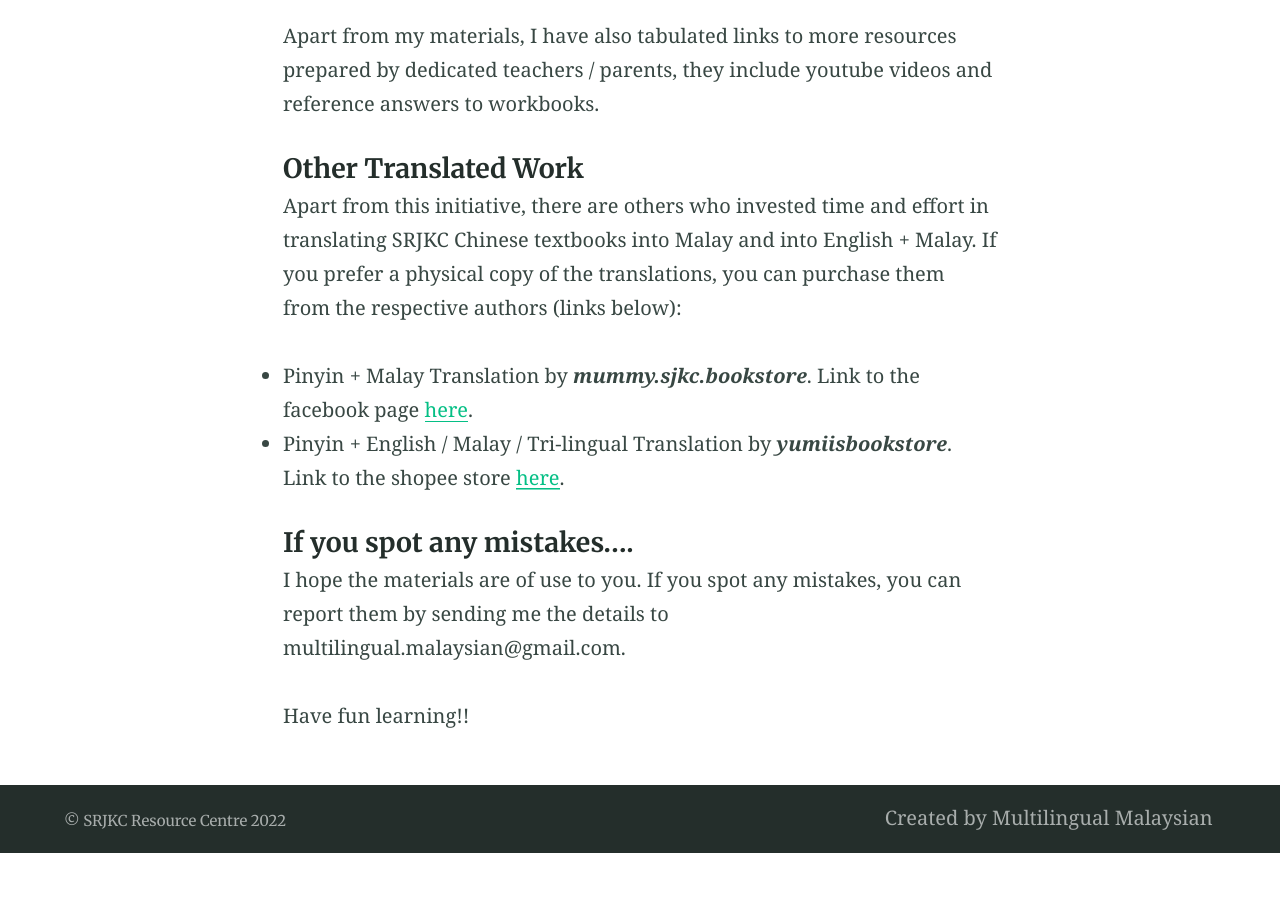
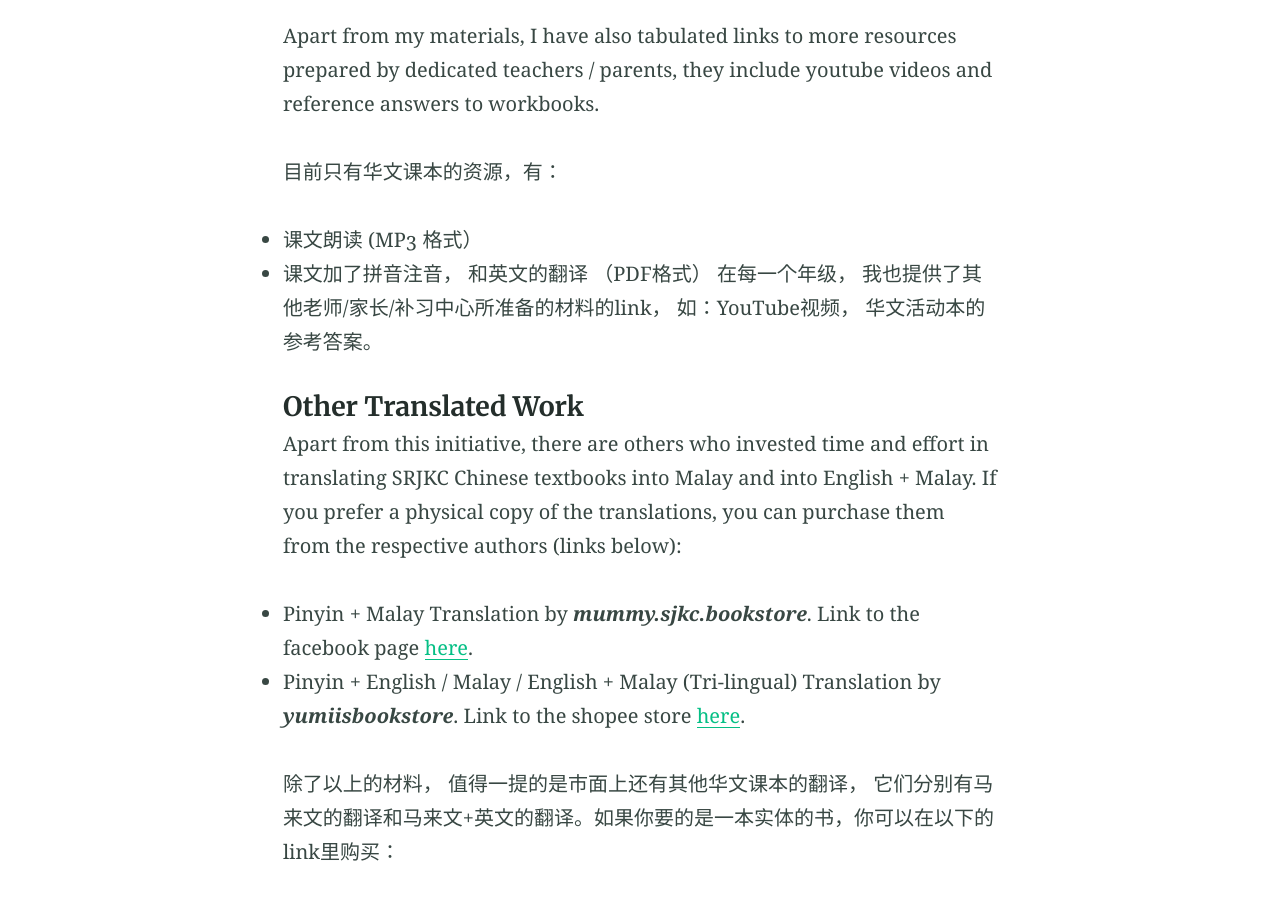
Before and after one commit to multilingual-malaysian/SRJKC_resources, a Jekyll site: the page built from index.md, in a window 1280 px wide and 900 px high, scrolled down 1792 px. Built offline with Jekyll 4.4.1, drawn with Linux system fonts in a browser that asks for light colours; before the commit the page ends 2645 px from its top, so only the background shows below that; some of the changed text lies outside the part shown.

Commit message:
Update index.md

```diff
--- a/index.md
+++ b/index.md
@@ -30,14 +30,23 @@
 
 Apart from my materials, I have also tabulated links to more resources prepared by dedicated teachers / parents, they include youtube videos and reference answers to workbooks.
 
-
+目前只有华文课本的资源，有：
+- 课文朗读 (MP3 格式）
+- 课文加了拼音注音， 和英文的翻译 （PDF格式）
+在每一个年级， 我也提供了其他老师/家长/补习中心所准备的材料的link， 如：YouTube视频， 华文活动本的参考答案。
 
 #### Other Translated Work
 Apart from this initiative, there are others who invested time and effort in translating SRJKC Chinese textbooks into Malay and into English + Malay. If you prefer a physical copy of the translations, you can purchase them from the respective authors (links below):
 - Pinyin + Malay Translation by ***mummy.sjkc.bookstore***. Link to the facebook page [here](https://www.facebook.com/search/top?q=mummy.sjkc.bookstore).
-- Pinyin + English / Malay / Tri-lingual Translation by ***yumiisbookstore***. Link to the shopee store [here](https://shopee.com.my/yumiisbookstore).
+- Pinyin + English / Malay / English + Malay (Tri-lingual) Translation by ***yumiisbookstore***. Link to the shopee store [here](https://shopee.com.my/yumiisbookstore).
+
+除了以上的材料， 值得一提的是市面上还有其他华文课本的翻译， 它们分别有马来文的翻译和马来文+英文的翻译。如果你要的是一本实体的书，你可以在以下的link里购买：
+- 拼音 + 马来文翻译。**mummy.sjkc.bookstore***， link [here](https://www.facebook.com/search/top?q=mummy.sjkc.bookstore).
+- 拼音 + 马来文/英文/ 马来文+英文翻译。 ***yumiisbookstore***，link [here](https://shopee.com.my/yumiisbookstore).
 
 #### If you spot any mistakes....
-I hope the materials are of use to you. If you spot any mistakes, you can report them by sending me the details to multilingual.malaysian@gmail.com.
+I hope the materials are of use to you. The materials are prepared using AI applications, hence I cannot guarantee that they are 100% error free. If you spot any mistakes, you can report them by sending me the details (ie. which year, which page, what's the error) to multilingual.malaysian@gmail.com.
+Have fun learning!!
 
-Have fun learning!!
+我希望这些材料对你有帮助。材料是运用人工智能程序准备的， 所以我不能保障没有错误。如果有错误，请发有关资料去这个邮箱： multilingual.malaysian@gmail.com.
+祝你学习快乐。
```
